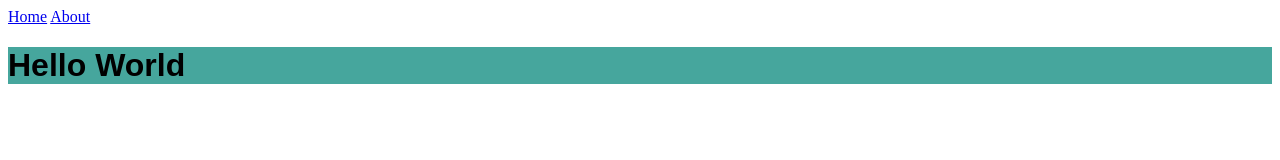
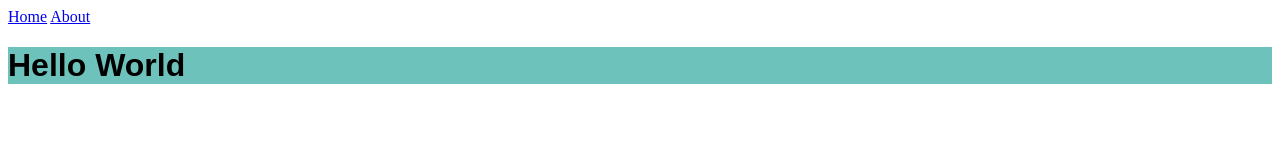
Before and after one commit to LunaShine31/The_Luna_Game_Web, a plain HTML site: page index.html in a window 1280 px wide. Drawn offline with Linux system fonts and the light colour scheme.

Commit message:
Update style.css

```diff
--- a/style.css
+++ b/style.css
@@ -1,6 +1,6 @@
 
 header {
-  background: #46A69D;
+  background: #6DC3BB;
 }
 
 aside {
```
